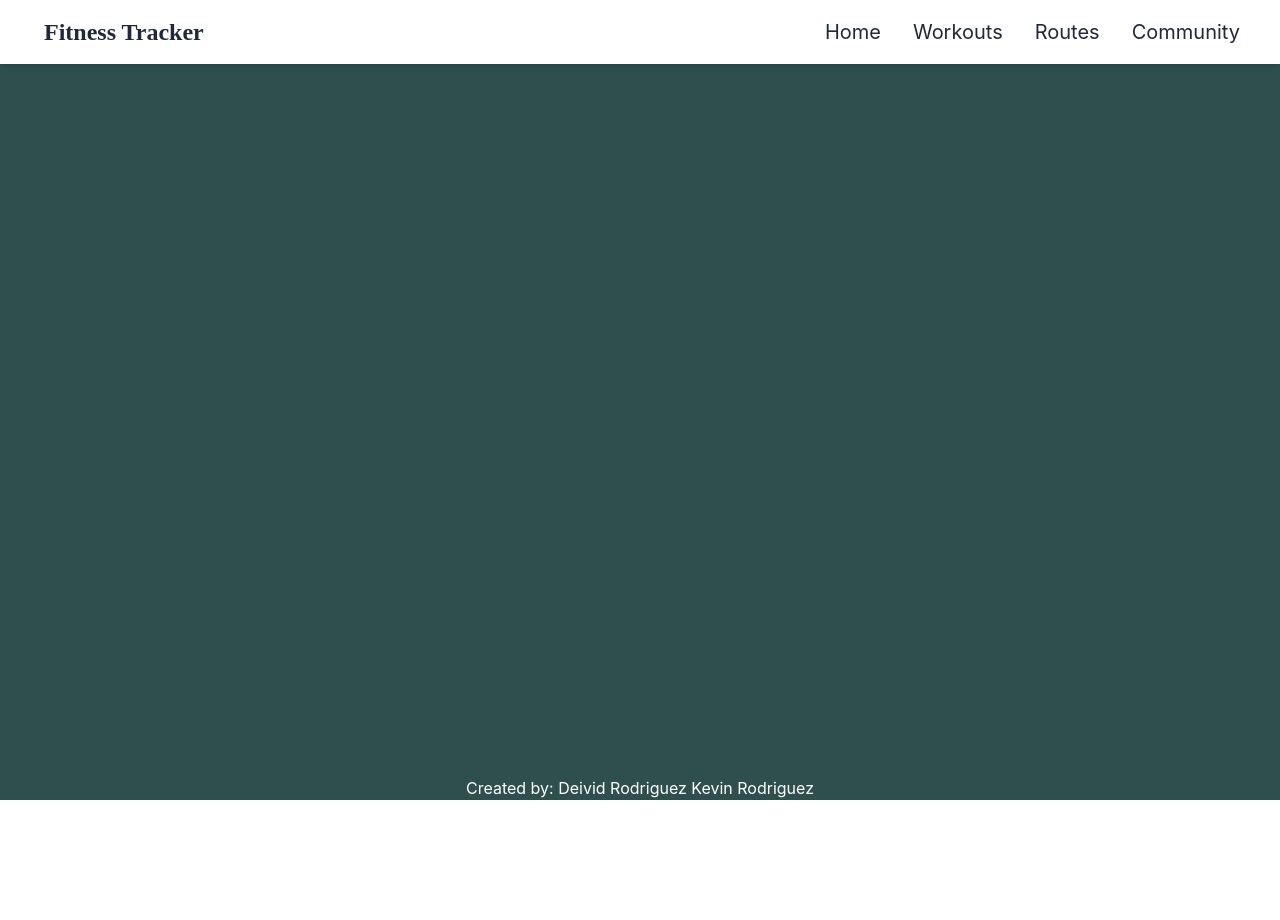
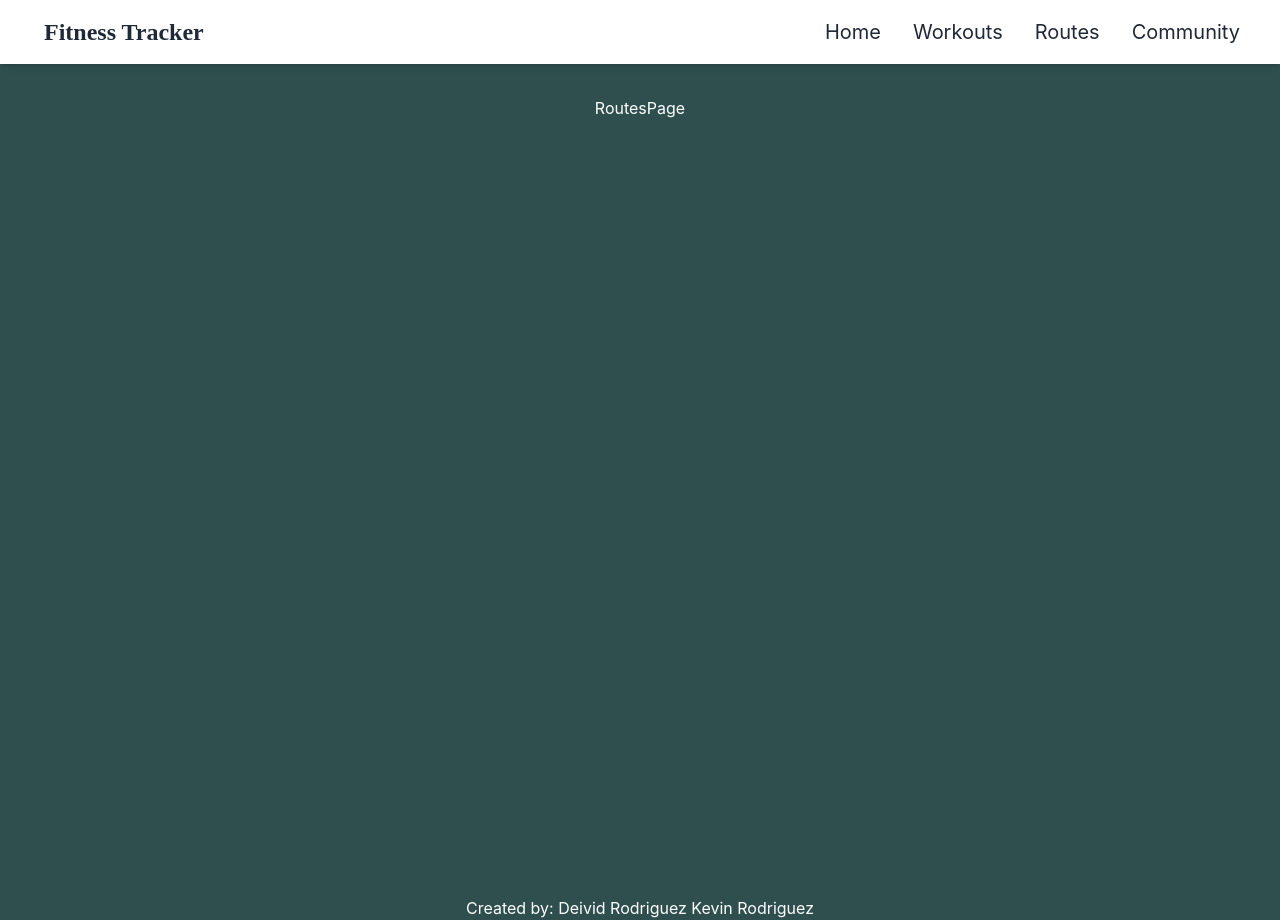
Before and after one commit to drodriguez28/fitness-tracker-ui, a React (Create React App) app: page /routes in a window 1280 px wide. Before the commit the page ends 800 px from the top, so only its background shows below. Built offline with nearby package versions, Linux system fonts and the light colour scheme.

Commit message:
added pages

```diff
--- a/src/App.js
+++ b/src/App.js
@@ -4,6 +4,9 @@ import NavMenu from "./components/NavMenu";
 import Footer from "./components/Footer";
 import HomePage from "./pages/HomePage";
 import WorkoutsPage from "./pages/WorkoutsPage";
+import CmtyPage from "./pages/CmtyPage";
+import RoutesPage from "./pages/RoutesPage";
+
 
 function App() {
   return (
@@ -14,15 +17,15 @@ function App() {
           <Route path="/" exact component={HomePage} />
         </Switch>
         <Switch>
-          <Route path="/workouts" exact component={WorkoutsPage} />
+          <Route path="/workouts" component={WorkoutsPage} />
         </Switch>
 
-        {/* <Switch>
-          <Route path="/routes" exact component={ContactUs} />
+        <Switch>
+          <Route path="/routes" component={RoutesPage} />
         </Switch>
         <Switch>
-          <Route path="/community" exact component={ContactUs} />
-        </Switch> */}
+          <Route path="/community" component={CmtyPage} />
+        </Switch>
         <Footer />
       </Router>
     </div>
--- a/src/pages/CmtyPage.js
+++ b/src/pages/CmtyPage.js
@@ -2,6 +2,8 @@ import React from 'react'
 
 export default function CmtyPage() {
   return (
-    <div>CmtyPage</div>
+    <div class="pt-24">
+      <h1>CmtyPage</h1>
+    </div>
   )
 }
--- a/src/pages/RoutesPage.js
+++ b/src/pages/RoutesPage.js
@@ -2,6 +2,8 @@ import React from 'react'
 
 export default function RoutesPage() {
   return (
-    <div>RoutesPage</div>
+    <div class="pt-24">
+      <h1>RoutesPage</h1>
+    </div>
   )
 }
--- a/src/pages/WorkoutsPage.js
+++ b/src/pages/WorkoutsPage.js
@@ -1,7 +1,9 @@
-import React from 'react'
+import React from "react";
 
 export default function WorkoutsPage() {
   return (
-    <div>WorkoutsPage</div>
-  )
+    <div class="pt-24">
+      <h1>WorkoutsPage</h1>
+    </div>
+  );
 }
```
